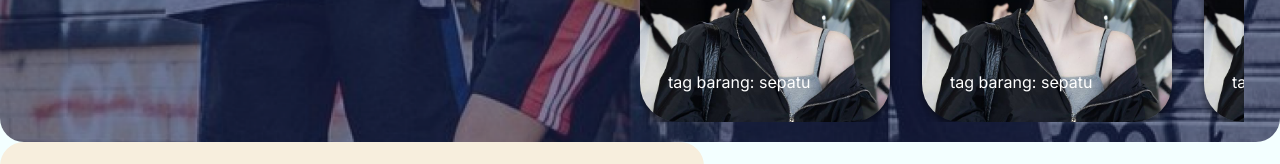
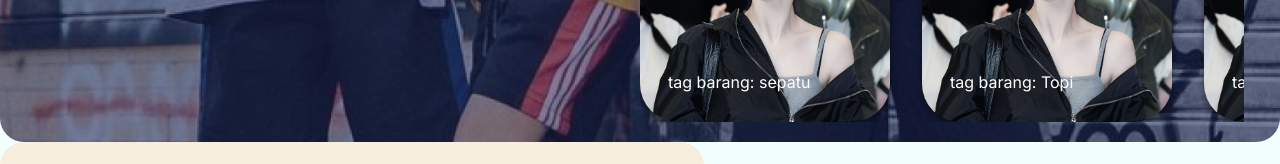
Before and after one commit to Isaaja/Project_3Dwebsite, a React (Vite) app: page / in a window 1280 px wide. Shown: the part 658-822 px from the top of the page. Built offline with nearby package versions, Linux system fonts and the light colour scheme; a web font is replaced by a local one.

Commit message:
small changes

```diff
--- a/src/pages/Dashboard.jsx
+++ b/src/pages/Dashboard.jsx
@@ -29,17 +29,17 @@ const Dashboard = () => {
               <Card
                 src="/assets/products/card-1.jpeg"
                 judul="Topi"
-                barang="sepatu"
+                barang="Topi"
               />
               <Card
                 src="/assets/products/card-1.jpeg"
                 judul="Kaos"
-                barang="sepatu"
+                barang="Kaos"
               />
               <Card
                 src="/assets/products/card-1.jpeg"
                 judul="Jam Tangan"
-                barang="sepatu"
+                barang="Jam Tangan"
               />
             </motion.div>
           </div>
```
